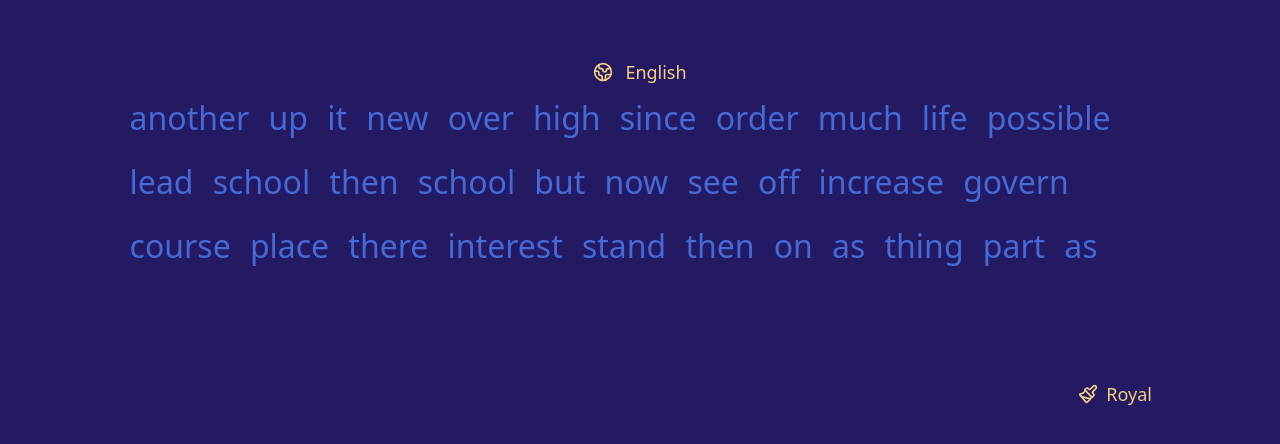
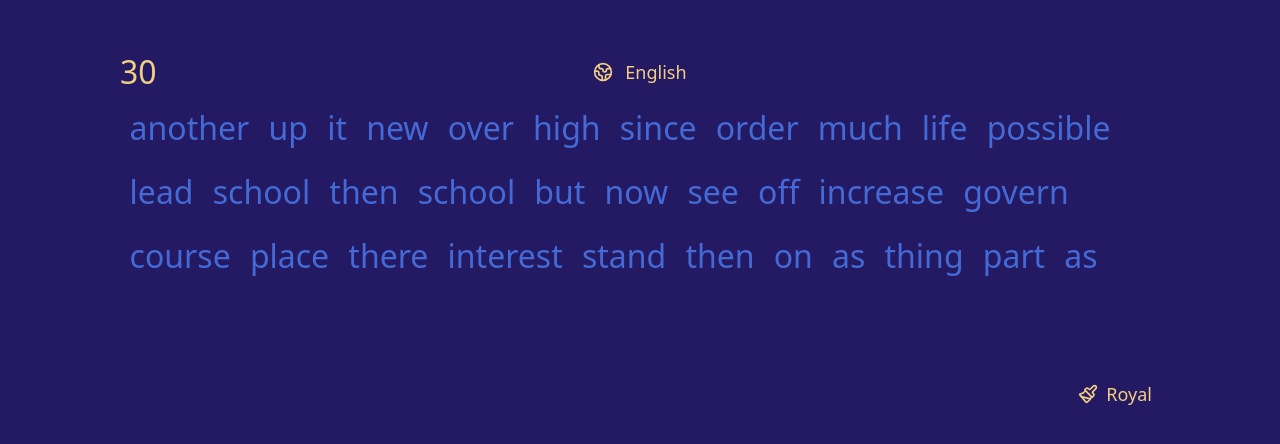
Before and after one commit to IgorDyshuk/new-speed-typing-test, a React (Vite) app: page / in a window 1280 px wide. Shown: the part 232-676 px from the top of the page. Built offline with nearby package versions, Linux system fonts and the light colour scheme.

Commit message:
add countdown timer component to GamePage layout

```diff
--- /dev/null
+++ b/src/components/CountdownTimer.tsx
@@ -0,0 +1,3 @@
+export default function CountdownTimer({ timeLeft }: { timeLeft: number }) {
+  return <h2 className="text-main text-[2rem]">{timeLeft}</h2>;
+}
--- a/src/pages/GamePage.tsx
+++ b/src/pages/GamePage.tsx
@@ -1,11 +1,20 @@
 import WordList from "@/components/WordList";
 import { LangChoice } from "@/components/LangChoice.tsx";
 import { ThemeChoice } from "@/components/ThemeChoice";
+import CountdownTimer from "@/components/CountdownTimer";
 
 export default function GamePage() {
   return (
     <div className="relative min-h-screen px-30 py-40 bg-background flex flex-col items-center justify-center">
-      <LangChoice />
+      <div className="grid grid-cols-3 items-center w-full">
+        <div className="justify-self-start">
+          <CountdownTimer timeLeft={30} />
+        </div>
+        <div className="justify-self-center">
+          <LangChoice />
+        </div>
+        <div />
+      </div>
       <WordList />
 
       <div className="absolute bottom-40 right-32">
```
